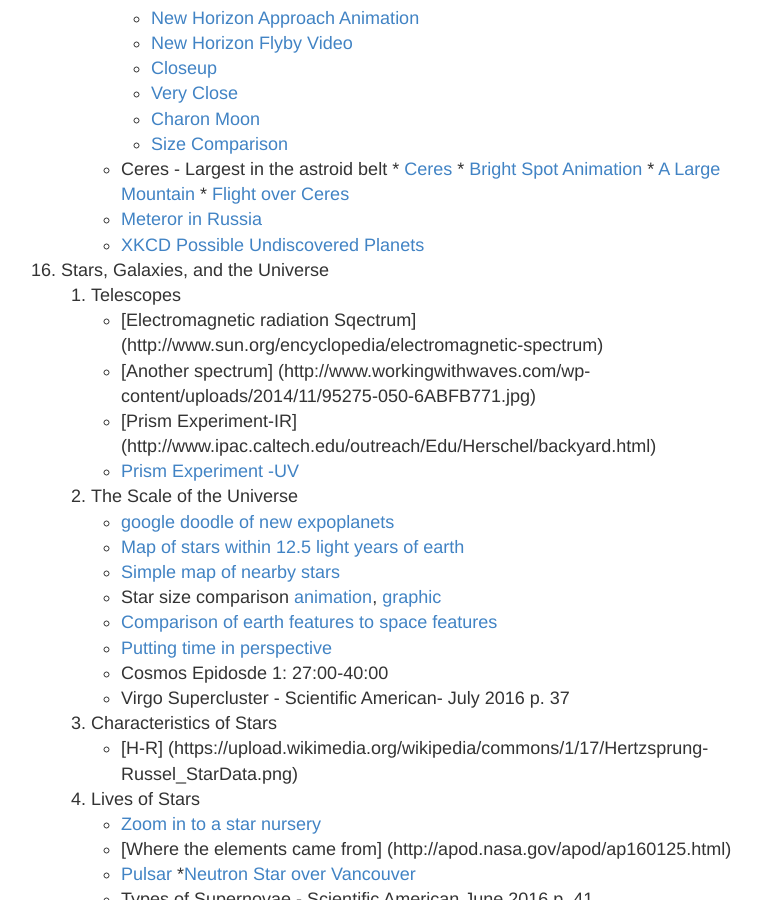
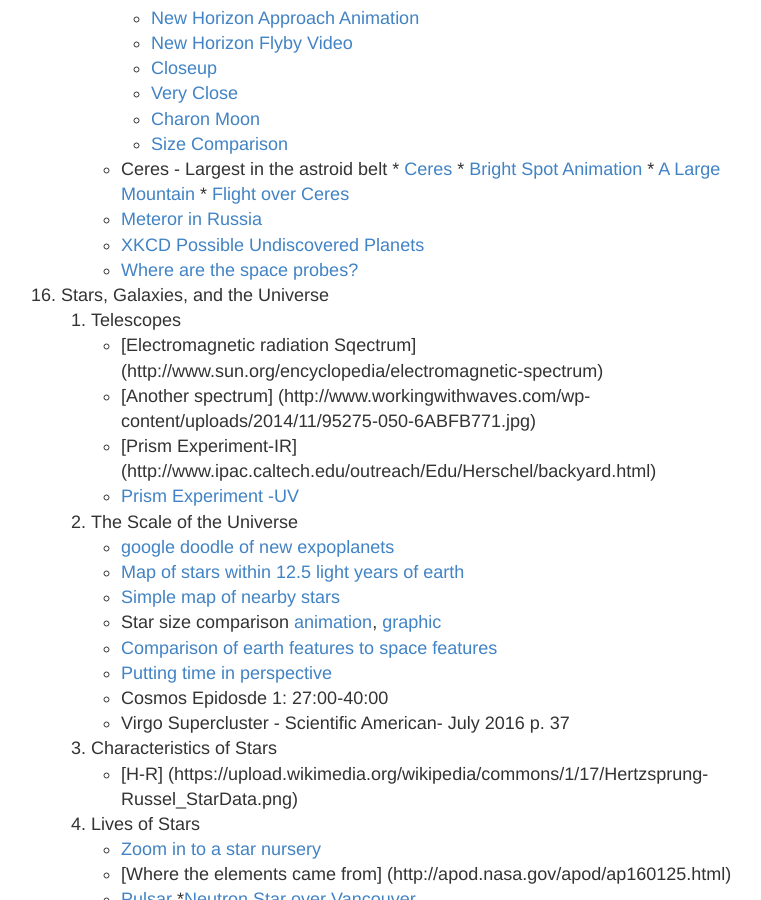
Before and after one commit to ctkstl/earth_science, a Jekyll site: the page built from resources.md, in a window 1280 px wide and 900 px high, scrolled down 12122 px. Shown: the whole window, without its empty margins (249-1010 px from the left). Built offline with Jekyll 4.4.1, drawn with Linux system fonts in a browser that asks for light colours.

Commit message:
add space probes link

```diff
--- a/resources.md
+++ b/resources.md
@@ -393,7 +393,8 @@ permalink: /resources/
             *   [A Large Mountain](https://commons.wikimedia.org/wiki/File:PIA19618-Ceres-PyramidShapedMountain-Dawn-20150806.jpg)
             *   [Flight over Ceres](https://www.youtube.com/watch?v=nJiw2NxqoBU)
         *   [Meteror in Russia](https://commons.wikimedia.org/wiki/File:%D0%92%D0%B7%D1%80%D1%8B%D0%B2_%D0%BC%D0%B5%D1%82%D0%B5%D0%BE%D1%80%D0%B8%D1%82%D0%B0_%D0%BD%D0%B0%D0%B4_%D0%A7%D0%B5%D0%BB%D1%8F%D0%B1%D0%B8%D0%BD%D1%81%D0%BA%D0%BE%D0%BC_15_02_2013_avi-iCawTYPtehk.ogv)
-        *   [XKCD Possible Undiscovered Planets](http://xkcd.com/1633/)
+        *   [XKCD Possible Undiscovered Planets](http://xkcd.com/1633)
+        *   [Where are the space probes?](https://www.heavens-above.com/SolarEscape.aspx?lat=0&lng=0&loc=Unspecified&alt=0&tz=UCT)
 16. Stars, Galaxies, and the Universe
     1.  Telescopes
         *   [Electromagnetic radiation Sqectrum] (http://www.sun.org/encyclopedia/electromagnetic-spectrum)
```
